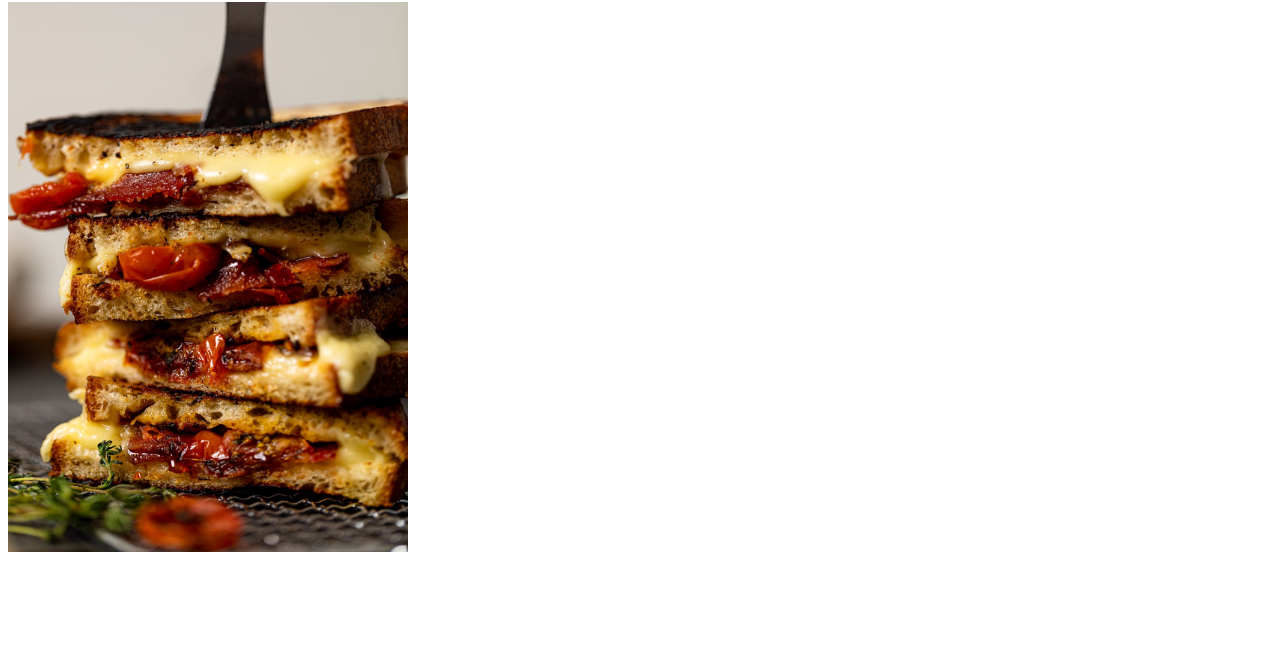
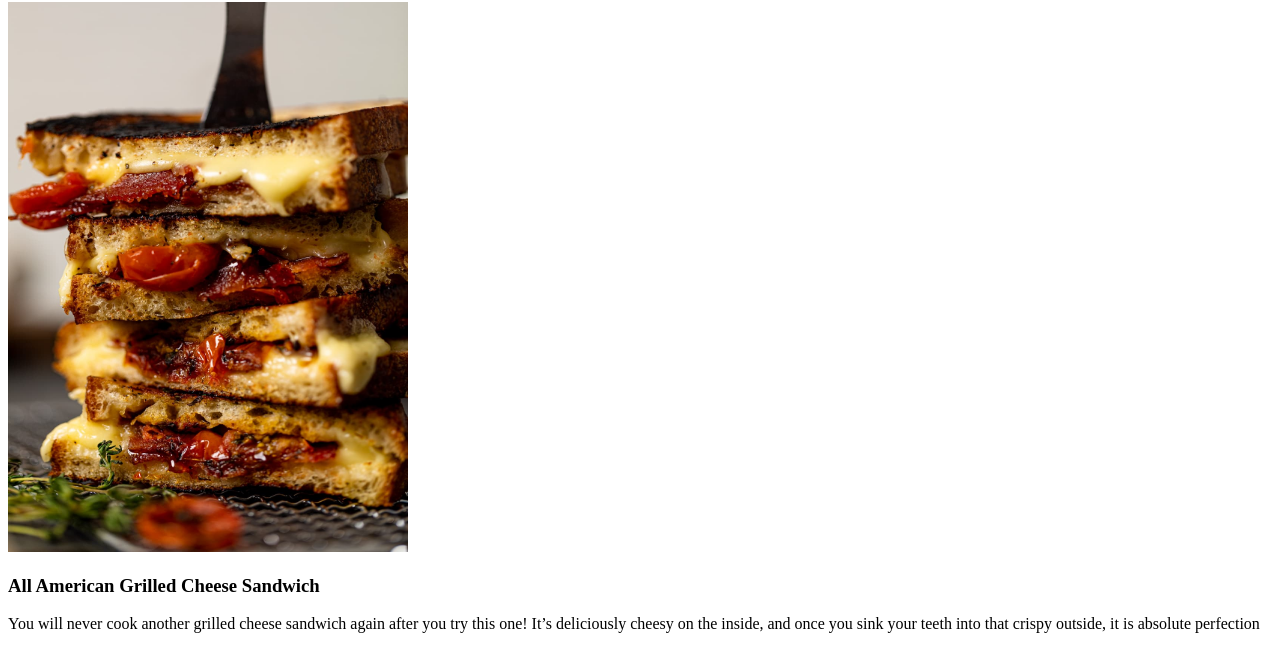
Before and after one commit to cyberbrito/odin-recipes, a plain HTML site: page recipes/grilledsandwhich.html in a window 1280 px wide. Shown: the part 78-750 px from the top of the page. Drawn offline with Linux system fonts and the light colour scheme.

Commit message:
add paragraph under img

```diff
--- a/recipes/grilledsandwhich.html
+++ b/recipes/grilledsandwhich.html
@@ -9,5 +9,9 @@
 <body>
     <h1>Grilled Cheese Sandwhich</h1>
     <img src="/images/grilledcheese.jpg" width="400" height="550" alt="Grilled Cheese Sandwhich">
+    <h3>All American Grilled Cheese Sandwich</h3>
+    <p>You will never cook another grilled cheese sandwich again after you try this one! It’s deliciously cheesy on the inside, and once you sink your teeth
+        into that crispy outside, it is absolute perfection</p>
+
 </body>
 </html>
```
